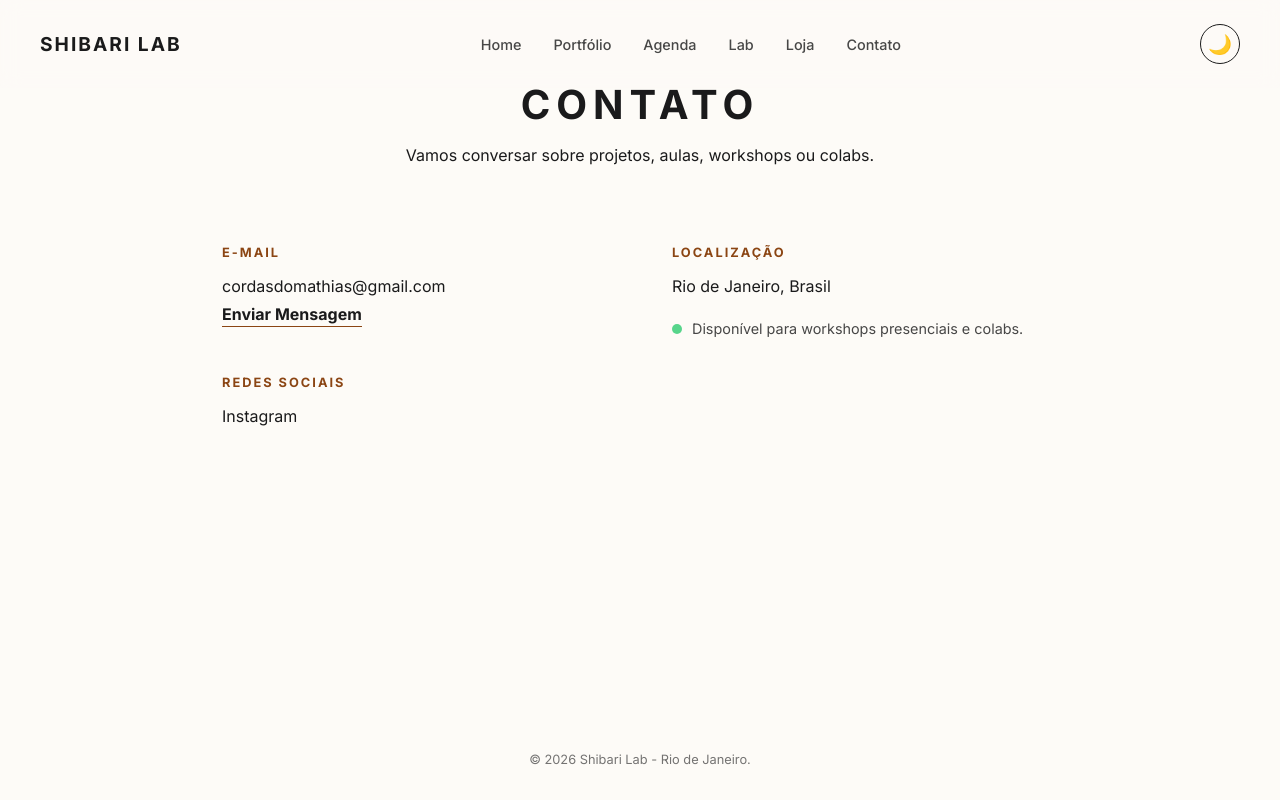
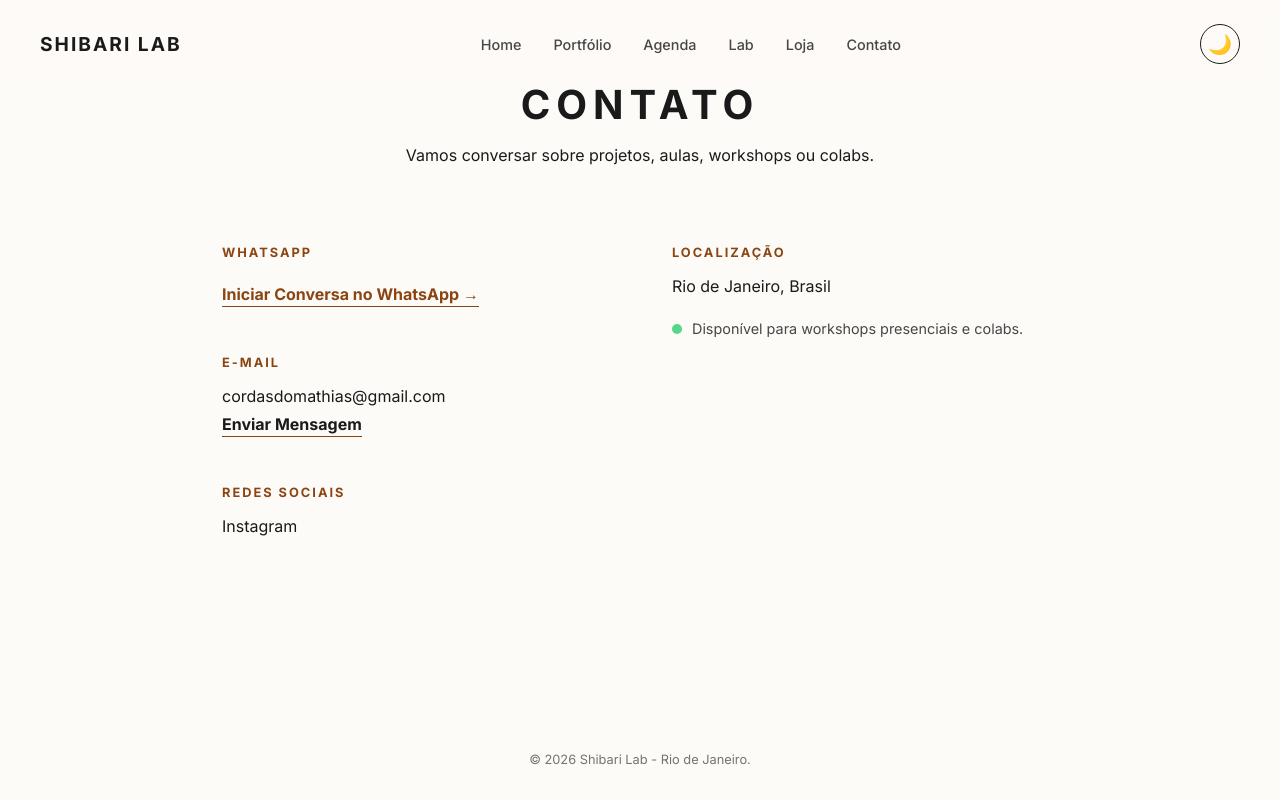
Before and after one commit to Edsonsilva-RJ/shibari-lab, a Next.js app: page /contato in a window 1280 px wide. Built offline with nearby package versions, Linux system fonts and the light colour scheme.

Commit message:
atualização de contatos e conteudos

```diff
--- a/src/app/contato/page.js
+++ b/src/app/contato/page.js
@@ -1,6 +1,9 @@
 import styles from './contato.module.css';
 
 export default function ContatoPage() {
+
+  const linkWhatsApp = "https://wa.me/5521994430177?text=Ol%C3%A1%21+Gostaria+de+conversar+sobre+projetos+ou+workshops.";
+
   return (
     <div className={styles.container}>
       <header className={styles.header}>
@@ -10,6 +13,21 @@ export default function ContatoPage() {
 
       <div className={styles.content}>
         <section className={styles.infoSection}>
+
+          <div className={styles.contactCard}>
+            <h3>WhatsApp</h3>
+
+            <a
+              href={linkWhatsApp}
+              target="_blank"
+              rel="noopener noreferrer"
+              className={styles.link}
+              style={{ fontWeight: 'bold', color: 'var(--accent)' }}
+            >
+              Iniciar Conversa no WhatsApp →
+            </a>
+          </div>
+
           <div className={styles.contactCard}>
             <h3>E-mail</h3>
             <p>cordasdomathias@gmail.com</p>
```
Also changed, not shown: src/app/loja/page.js (+14 -11 lines).
